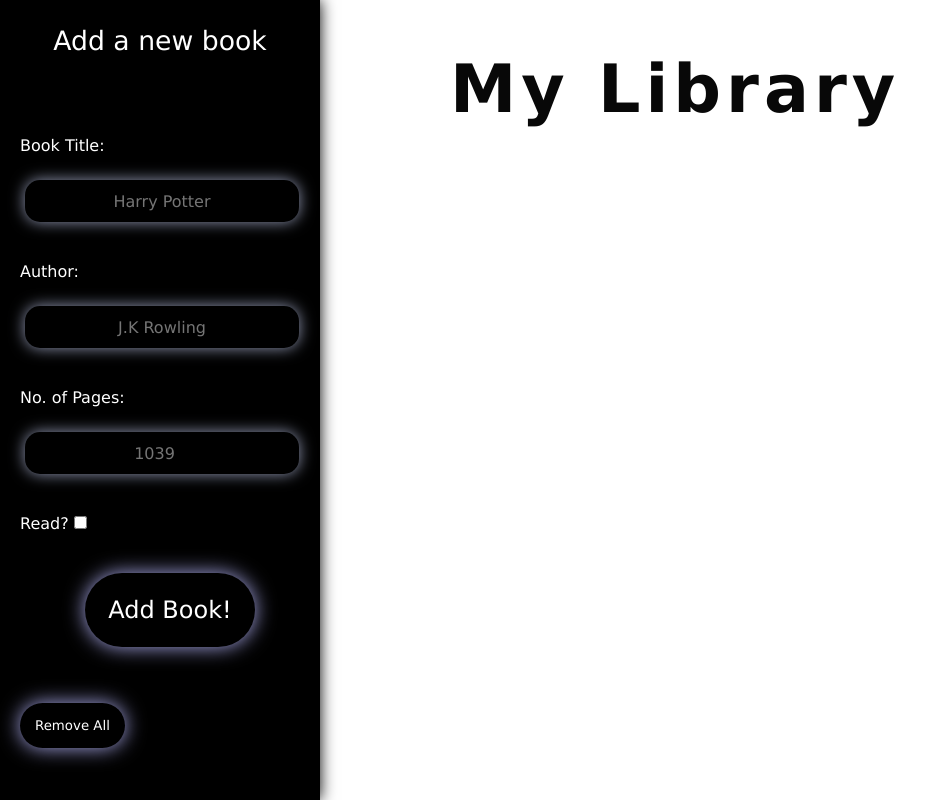
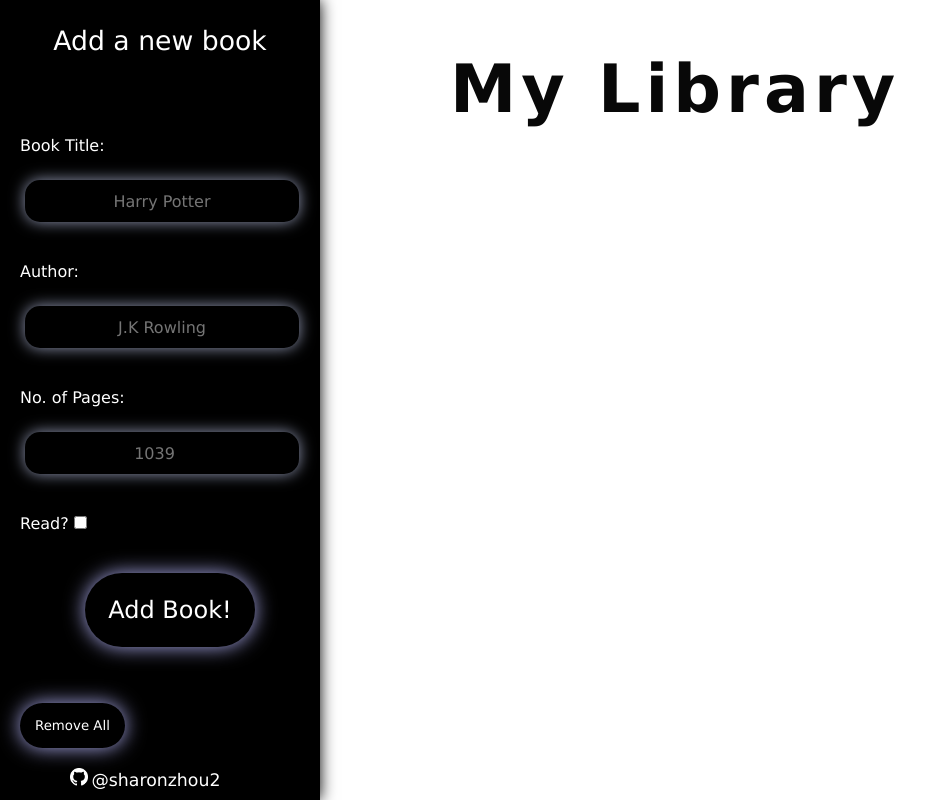
Before and after one commit to sharonzhou2/library, a plain HTML site: page index.html in a window 1280 px wide. Shown: the whole page, without its empty margins (0-951 px from the left). Drawn offline with Linux system fonts and the light colour scheme.

Commit message:
Finish project

```diff
--- a/index.html
+++ b/index.html
@@ -33,9 +33,20 @@
                 <button id="submit">Add Book!</button>
             </div>
             <button id="reset">Remove All</button>
+            <div class="githubLink">
+                <a href="https://github.com/sharonzhou2"><img src="GitHub-Mark-Light-32px.png"></a>
+
+            <span id="name">@sharonzhou2</span>
+                <p id="made">
+                    Made by Sharon Zhou
+                </p>
+
+            </div>
         </div>
     </div>
     <div class="library"></div>
 
+
+
 </body>
 </html>
--- a/style.css
+++ b/style.css
@@ -215,3 +215,26 @@ h1 {
     box-shadow: 0px 0px 25px rgb(132, 136, 132);
     border: 2px solid white;
 }
+
+.githubLink {
+    margin-top: 20px;
+    margin-left: 50px;
+    font-size: 10pt;
+    font-weight: thin;
+    font-family: 'Segoe UI', Tahoma, Geneva, Verdana, sans-serif;
+    display: inline-block;
+
+}
+#name {
+    font-size: 13pt;
+    margin-top: 10px;
+}
+#made {
+    font-size: 8pt;
+    margin-top: 10px;
+}
+
+img {
+    width: 18px;
+    height: 18px;
+}
```
Also changed, not shown: GitHub-Mark-Light-32px.png (added).
